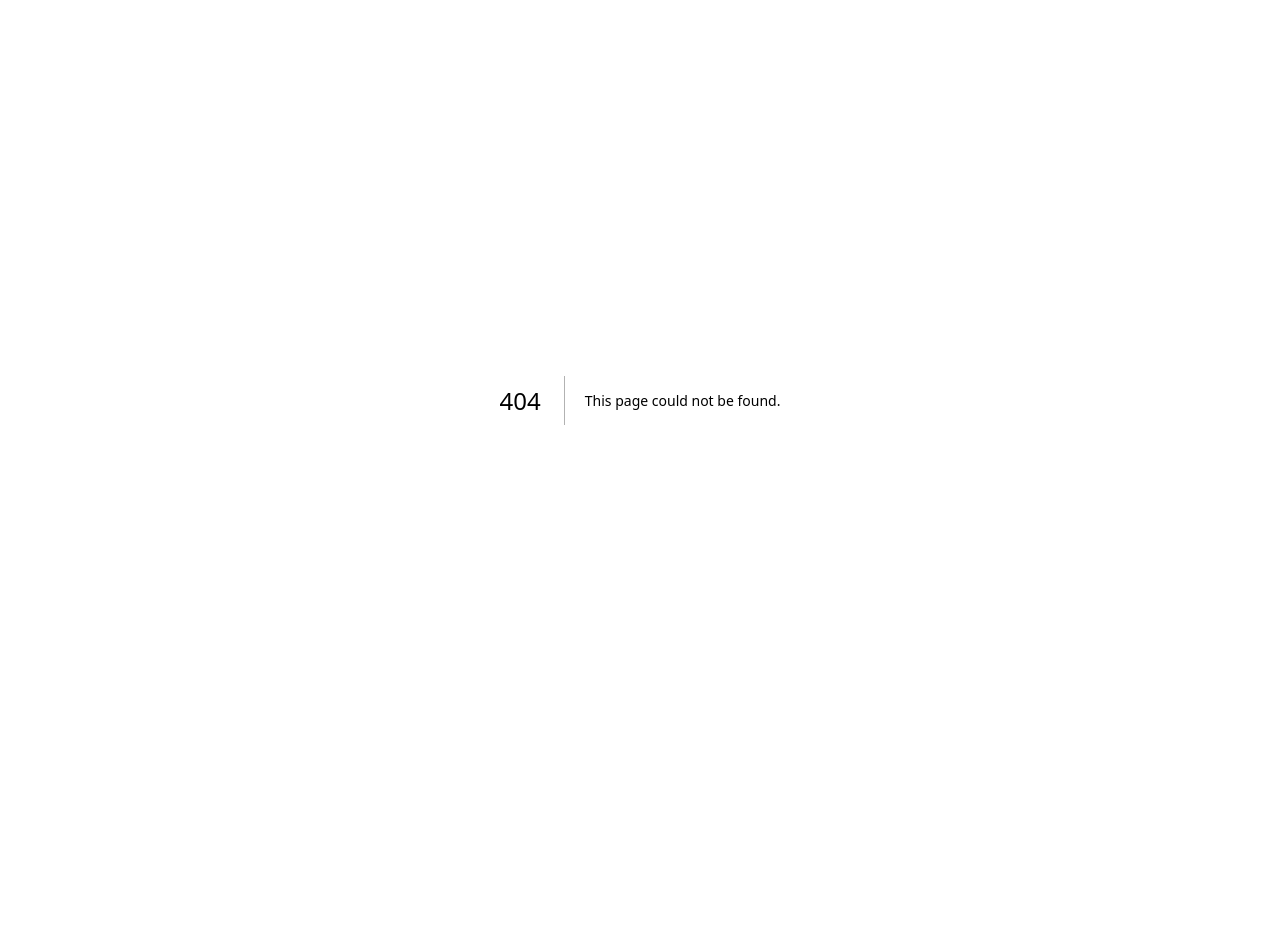
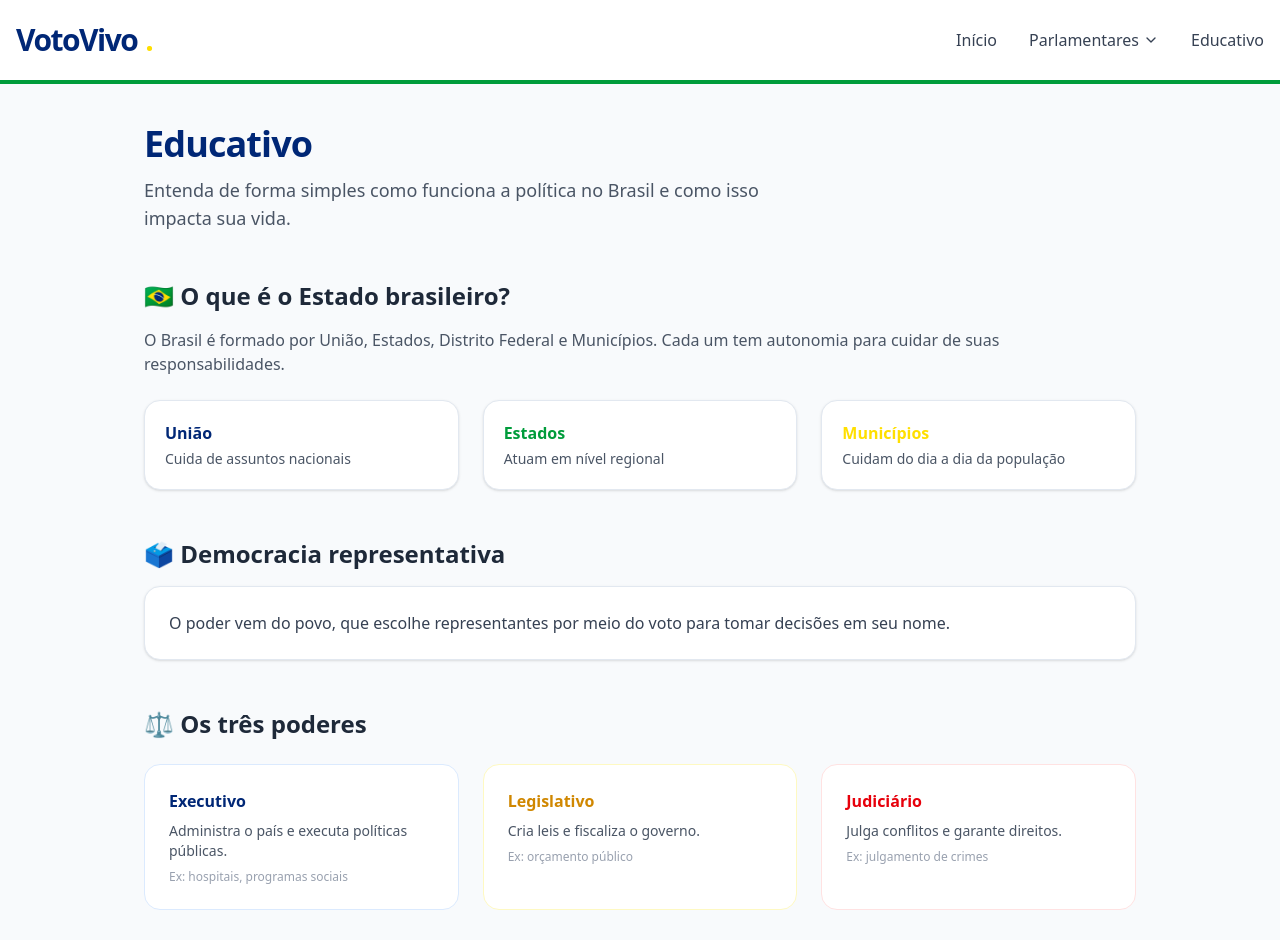
Before and after one commit to thawanylima/VotoVivoB, a Next.js app: page /educativo in a window 1280 px wide. Before the commit this address had no page. Shown: the top 940 px of the page. Before the commit the page ends 800 px from the top, so only its background shows below. Built offline with nearby package versions, Linux system fonts and the light colour scheme; grey boxes are pictures that could not be loaded.

Commit message:
feat: adição da pagina educativa

```diff
--- /dev/null
+++ b/app/educativo/page.tsx
@@ -0,0 +1,220 @@
+import { Header } from '@/components/layout/HeaderLayout';
+import Image from "next/image";
+
+export default function EducativoPage() {
+  return (
+    <>
+      <Header />
+
+      <main className="bg-neutral-50 min-h-screen">
+        <div className="max-w-5xl mx-auto px-4 py-10">
+
+          {/* Hero */}
+          <section className="mb-12">
+            <h1 className="text-4xl font-extrabold text-brasil-blue tracking-tight mb-3">
+              Educativo
+            </h1>
+            <p className="text-gray-600 text-lg max-w-2xl">
+              Entenda de forma simples como funciona a política no Brasil e como isso impacta sua vida.
+            </p>
+          </section>
+
+          {/* Estado */}
+          <section className="mb-12">
+            <h2 className="text-2xl font-bold mb-4 text-gray-800">
+              🇧🇷 O que é o Estado brasileiro?
+            </h2>
+
+            <p className="text-gray-600 mb-6">
+              O Brasil é formado por União, Estados, Distrito Federal e Municípios. Cada um tem autonomia para cuidar de suas responsabilidades.
+            </p>
+
+            <div className="grid md:grid-cols-3 gap-6">
+              <div className="bg-white p-5 rounded-2xl border border-slate-200 shadow-sm hover:shadow-md transition">
+                <h3 className="font-bold text-brasil-blue">União</h3>
+                <p className="text-sm text-gray-600 mt-1">Cuida de assuntos nacionais</p>
+              </div>
+
+              <div className="bg-white p-5 rounded-2xl border border-slate-200 shadow-sm hover:shadow-md transition">
+                <h3 className="font-bold text-brasil-green">Estados</h3>
+                <p className="text-sm text-gray-600 mt-1">Atuam em nível regional</p>
+              </div>
+
+              <div className="bg-white p-5 rounded-2xl border border-slate-200 shadow-sm hover:shadow-md transition">
+                <h3 className="font-bold text-brasil-yellow">Municípios</h3>
+                <p className="text-sm text-gray-600 mt-1">Cuidam do dia a dia da população</p>
+              </div>
+            </div>
+          </section>
+
+          {/* Democracia */}
+          <section className="mb-12">
+            <h2 className="text-2xl font-bold mb-4 text-gray-800">
+              🗳️ Democracia representativa
+            </h2>
+
+            <div className="bg-white p-6 rounded-2xl border border-slate-200 shadow-sm">
+              <p className="text-gray-700">
+                O poder vem do povo, que escolhe representantes por meio do voto para tomar decisões em seu nome.
+              </p>
+            </div>
+          </section>
+
+          {/* Poderes */}
+          <section className="mb-12">
+            <h2 className="text-2xl font-bold mb-6 text-gray-800">
+              ⚖️ Os três poderes
+            </h2>
+
+            <div className="grid md:grid-cols-3 gap-6">
+              <div className="bg-white p-6 rounded-2xl border border-blue-100 hover:shadow-lg transition">
+                <h3 className="font-bold text-brasil-blue mb-2">Executivo</h3>
+                <p className="text-sm text-gray-600">Administra o país e executa políticas públicas.</p>
+                <p className="text-xs text-gray-400 mt-2">Ex: hospitais, programas sociais</p>
+              </div>
+
+              <div className="bg-white p-6 rounded-2xl border border-yellow-100 hover:shadow-lg transition">
+                <h3 className="font-bold text-yellow-600 mb-2">Legislativo</h3>
+                <p className="text-sm text-gray-600">Cria leis e fiscaliza o governo.</p>
+                <p className="text-xs text-gray-400 mt-2">Ex: orçamento público</p>
+              </div>
+
+              <div className="bg-white p-6 rounded-2xl border border-red-100 hover:shadow-lg transition">
+                <h3 className="font-bold text-red-600 mb-2">Judiciário</h3>
+                <p className="text-sm text-gray-600">Julga conflitos e garante direitos.</p>
+                <p className="text-xs text-gray-400 mt-2">Ex: julgamento de crimes</p>
+              </div>
+            </div>
+            <div className="mt-8">
+            <Image
+            src="/imagens/info3-estado-brasileiro.png"
+            alt="Infográfico dos três poderes"
+            width={900}
+            height={500}
+            className="rounded-2xl shadow-md mx-auto"
+            />
+            </div>
+
+          </section>
+
+
+        {/* Parlamentar */}
+          <section className="mb-12">
+            <h2 className="text-2xl font-bold mb-4 text-gray-800">
+              🧑‍⚖️ O que faz um parlamentar?
+            </h2>
+
+            <p className="text-gray-600 mb-6">
+              Parlamentares (deputados e senadores) são representantes eleitos que atuam no Poder Legislativo. Eles criam leis, fiscalizam o governo e representam a população.
+            </p>
+
+            {/* Funções principais */}
+            <div className="grid md:grid-cols-2 gap-6 mb-8">
+              <div className="bg-white p-5 rounded-2xl border border-slate-200">
+                <h3 className="font-bold text-brasil-blue mb-2">Criar leis</h3>
+                <p className="text-sm text-gray-600">Elaboram regras que organizam a sociedade.</p>
+              </div>
+
+              <div className="bg-white p-5 rounded-2xl border border-slate-200">
+                <h3 className="font-bold text-brasil-green mb-2">Fiscalizar</h3>
+                <p className="text-sm text-gray-600">Acompanham e controlam ações do governo.</p>
+              </div>
+
+              <div className="bg-white p-5 rounded-2xl border border-slate-200">
+                <h3 className="font-bold text-brasil-yellow mb-2">Orçamento</h3>
+                <p className="text-sm text-gray-600">Aprovam como o dinheiro público será gasto.</p>
+              </div>
+
+              <div className="bg-white p-5 rounded-2xl border border-slate-200">
+                <h3 className="font-bold text-gray-800 mb-2">Representar</h3>
+                <p className="text-sm text-gray-600">Levam as demandas da população para o governo.</p>
+              </div>
+            </div>
+
+            {/* Dia a dia */}
+            <h3 className="text-xl font-semibold mb-4">📌 No dia a dia</h3>
+
+            <div className="space-y-4">
+              <div className="bg-white p-4 rounded-xl border border-slate-200">
+                <p className="text-sm text-gray-700">
+                  📄 Propõem leis e projetos
+                </p>
+              </div>
+
+              <div className="bg-white p-4 rounded-xl border border-slate-200">
+                <p className="text-sm text-gray-700">
+                  🗳️ Votam projetos e decisões importantes
+                </p>
+              </div>
+
+              <div className="bg-white p-4 rounded-xl border border-slate-200">
+                <p className="text-sm text-gray-700">
+                  🏛️ Participam de comissões e investigações (CPIs)
+                </p>
+              </div>
+
+              <div className="bg-white p-4 rounded-xl border border-slate-200">
+                <p className="text-sm text-gray-700">
+                  🎤 Debatem e defendem ideias
+                </p>
+              </div>
+
+              <div className="bg-white p-4 rounded-xl border border-slate-200">
+                <p className="text-sm text-gray-700">
+                  ⏱️ Devem comparecer às sessões e cumprir regras
+                </p>
+              </div>
+            </div>
+          </section>
+
+
+          {/* FAQ */}
+          <section className="mb-12">
+            <h2 className="text-2xl font-bold mb-4 text-gray-800">
+              ❓ Perguntas frequentes
+            </h2>
+
+            <div className="space-y-4">
+              <details className="bg-white p-5 rounded-xl border border-slate-200 shadow-sm hover:shadow-md transition">
+                <summary className="font-medium cursor-pointer">
+                  Quem decide o preço da passagem?
+                </summary>
+                <p className="mt-2 text-sm text-gray-600">
+                  A Prefeitura (Executivo municipal).
+                </p>
+              </details>
+
+              <details className="bg-white p-5 rounded-xl border border-slate-200 shadow-sm hover:shadow-md transition">
+                <summary className="font-medium cursor-pointer">
+                  Quem cria as leis?
+                </summary>
+                <p className="mt-2 text-sm text-gray-600">
+                  O Poder Legislativo.
+                </p>
+              </details>
+
+              <details className="bg-white p-5 rounded-xl border border-slate-200 shadow-sm hover:shadow-md transition">
+                <summary className="font-medium cursor-pointer">
+                  Quem julga conflitos?
+                </summary>
+                <p className="mt-2 text-sm text-gray-600">
+                  O Poder Judiciário.
+                </p>
+              </details>
+
+              <details className="bg-white p-5 rounded-xl border border-slate-200 shadow-sm hover:shadow-md transition">
+                <summary className="font-medium cursor-pointer">
+                  Por que isso importa?
+                </summary>
+                <p className="mt-2 text-sm text-gray-600">
+                  Porque impacta diretamente sua vida: saúde, educação, transporte e segurança.
+                </p>
+              </details>
+            </div>
+          </section>
+
+        </div>
+      </main>
+    </>
+  );
+}
--- a/components/layout/HeaderLayout.tsx
+++ b/components/layout/HeaderLayout.tsx
@@ -24,6 +24,9 @@ export function Header() {
               </Link>
             </div>
           </div>
+              <Link href="/educativo" className="font-medium text-gray-700 hover:text-brasil-blue py-2 transition-colors">
+                Educativo
+              </Link>
         </nav>
       </div>
     </header>
```
Also changed, not shown: 2 other files (tests, documents, lock files or other folders).
